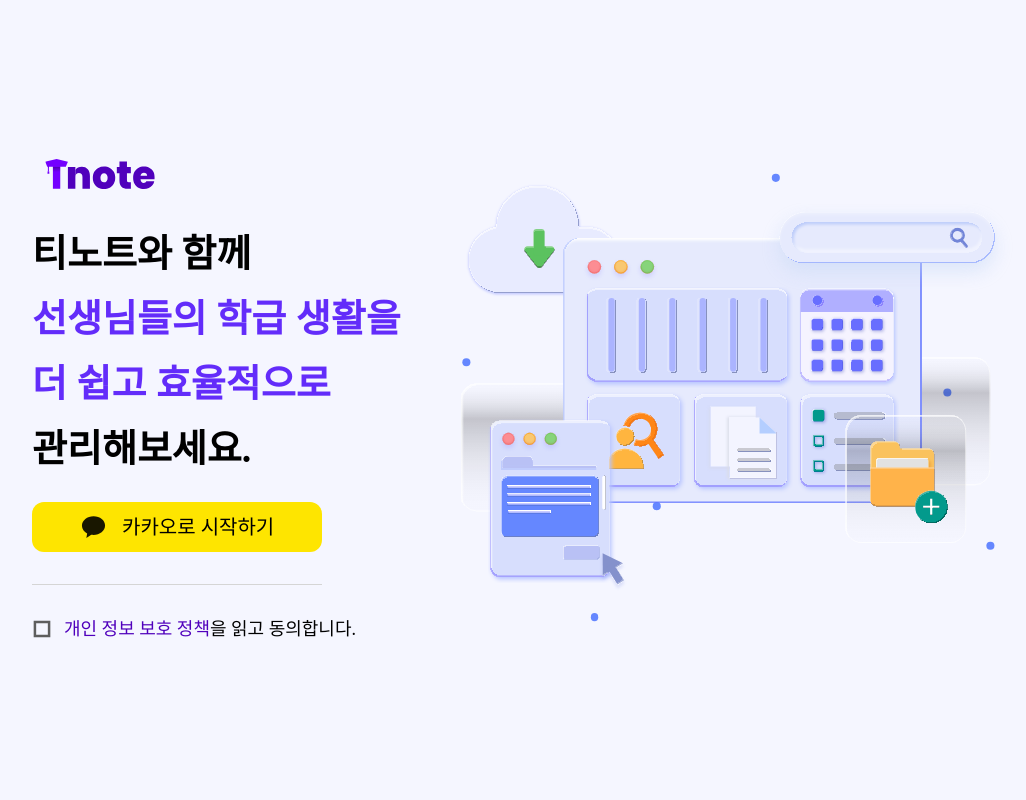
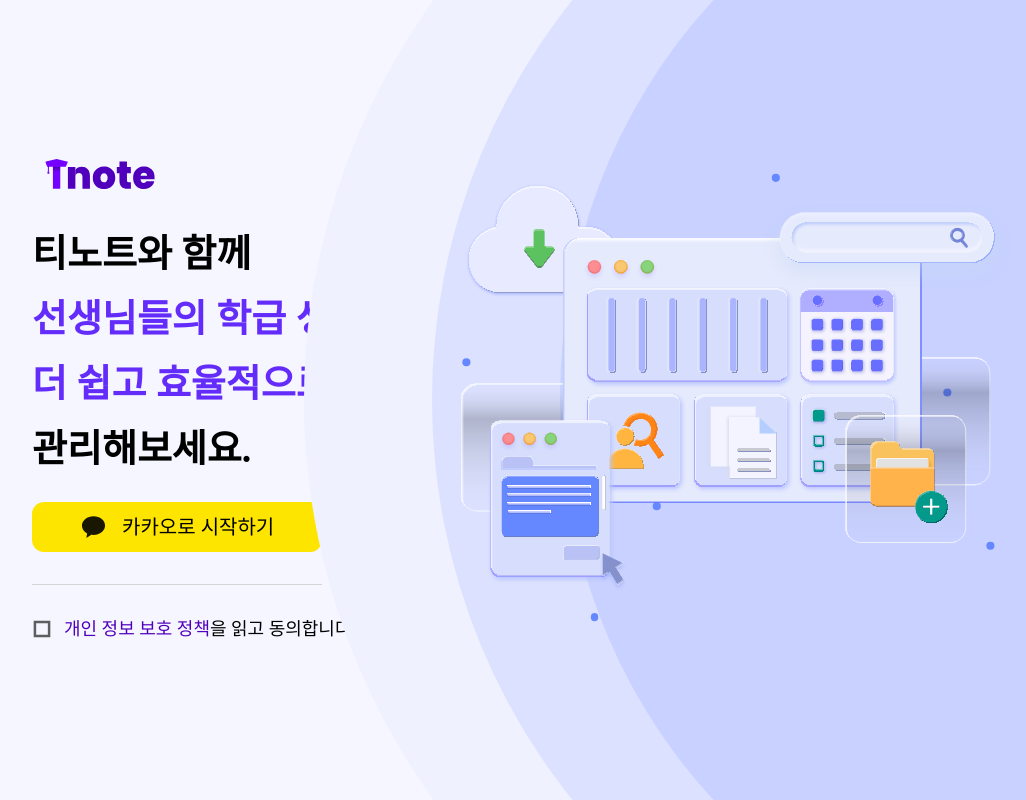
Before and after one commit to T-Notes/Tnote-FrontEnd, a React (Vite) app: page / in a window 1280 px wide. Shown: the whole page, without its empty margins (208-1234 px from the left). Built offline with nearby package versions, Linux system fonts and the light colour scheme; a web font is replaced by a local one.

Commit message:
fix: 랜딩 페이지 css 수정

```diff
--- a/src/pages/Landing.tsx
+++ b/src/pages/Landing.tsx
@@ -1,31 +1,22 @@
 import styled from 'styled-components';
-import { useState, useEffect } from 'react';
-import { useModal } from '../utils/useHooks/useModal';
 import { useToggle } from '../utils/useHooks/useToggle';
-import { privacyPolicyContent } from '../utils/privacyPolicyContent';
-import { WarningModal } from '../components/common/WarningModal';
 import LandingLayout from '../components/Landing/LandingLayout';
 import KakaoLoginBtn from '../components/Landing/KakaoLoginBtn';
 import PrivacyPolicyCheckbox from '../components/Landing/PrivacyPolicyCheckbox';
 import PrivacyPolicyModal from '../components/Landing/PrivacyPolicyModal';
 import { IcBackgroundIconGroup } from '../assets/icons';
 import { useModals } from '../utils/useHooks/useModals';
-// import LandingBackgroundImage from '../assets/images/LandingBackgroundImage.png';
+import privacyPolicyContent from '../utils/privacyPolicyContent';
 
 // styled //
 const SLandingWrapper = styled.div`
-  // 개선 : 웹 화면 크기에 따라 달라져야 함
-  /* background-image: url(${'../assets/images/LandingBackgroundImage.png'}); // 추후 수정하기 */
   background-color: #f5f6ff;
   display: flex;
   align-items: center;
-  /* align-items: center;
-  justify-content: center; */
-  /* background-size: cover;
-  background-position: center; */
+  position: relative;
+
   width: 100%;
   height: 100vh;
-  /* position: absolute; */
 
   @media (max-width: 768px) {
     background-size: auto;
@@ -34,6 +25,7 @@ const SLandingWrapper = styled.div`
 
 const SIcBackgroundIconGroup = styled(IcBackgroundIconGroup)`
   padding-left: 60px;
+  z-index: 5;
 `;
 
 const SBackContent = styled.div`
@@ -58,7 +50,27 @@ const SPrivacyPolicyCheckboxSection = styled.div`
   display: flex;
   align-items: center;
 `;
-
+const SBackgroundCircle = styled.div`
+  position: absolute;
+  bottom: 0;
+  left: 50%;
+  transform: translateX(-50%);
+  width: 100%;
+  height: 100vh;
+  background-color: #c4cdffcc;
+  clip-path: ellipse(40% 70% at 100% 50%);
+  z-index: 4;
+`;
+const SBackgroundCircle2 = styled(SBackgroundCircle)`
+  background-color: #dae0ffe5;
+  clip-path: ellipse(50% 80% at 100% 50%);
+  z-index: 3;
+`;
+const SBackgroundCircle3 = styled(SBackgroundCircle)`
+  background-color: #eff1ff;
+  clip-path: ellipse(60% 90% at 100% 50%);
+  z-index: 2;
+`;
 const Landing = () => {
   const { isToggle, setIsToggle, handleChangeToggle } = useToggle();
   const { openModal, closeModal } = useModals();
@@ -91,6 +103,9 @@ const Landing = () => {
           </SPrivacyPolicyCheckboxSection>
         </div>
 
+        <SBackgroundCircle></SBackgroundCircle>
+        <SBackgroundCircle2></SBackgroundCircle2>
+        <SBackgroundCircle3></SBackgroundCircle3>
         <SIcBackgroundIconGroup />
       </SBackContent>
     </SLandingWrapper>
```
